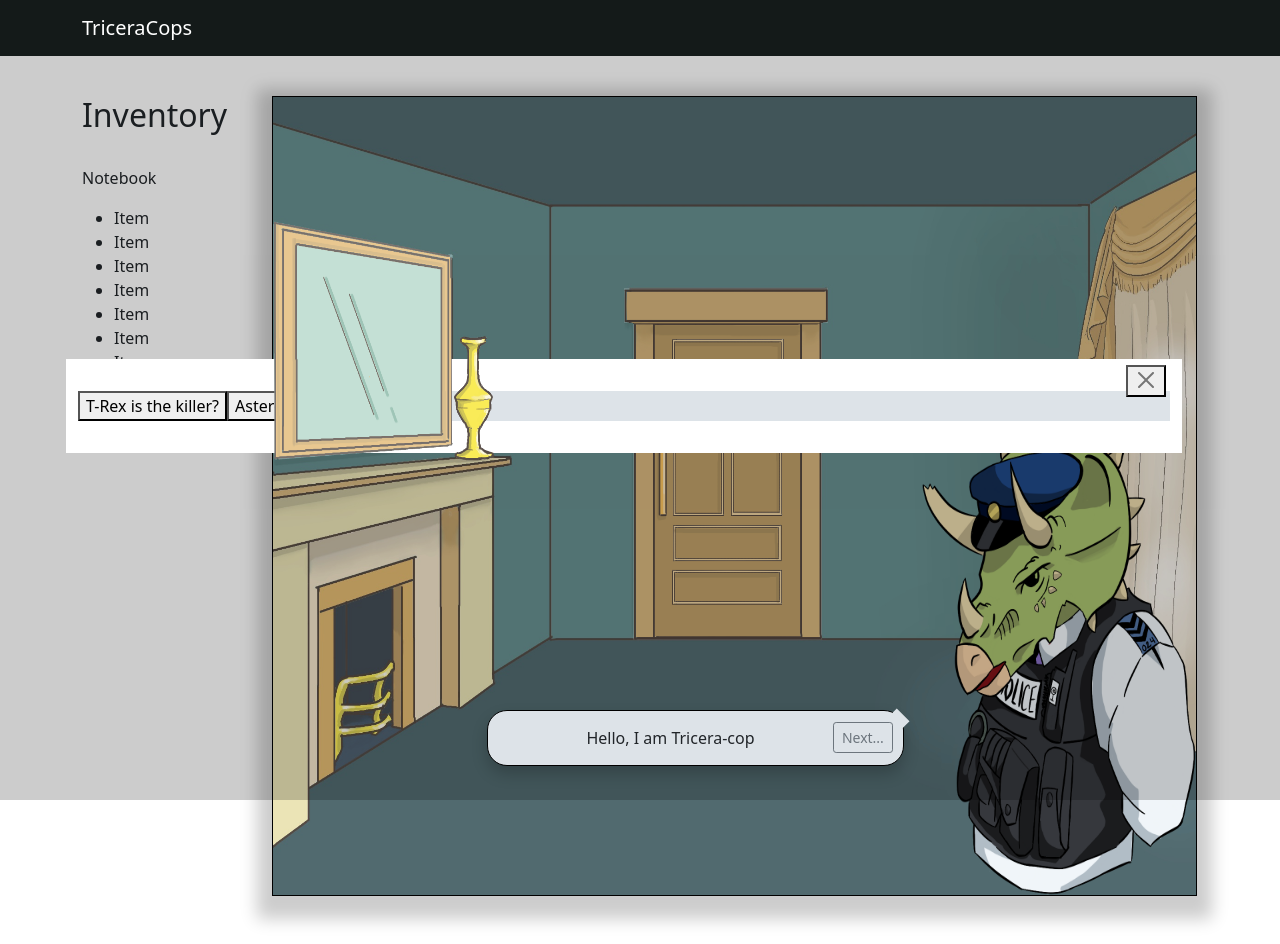
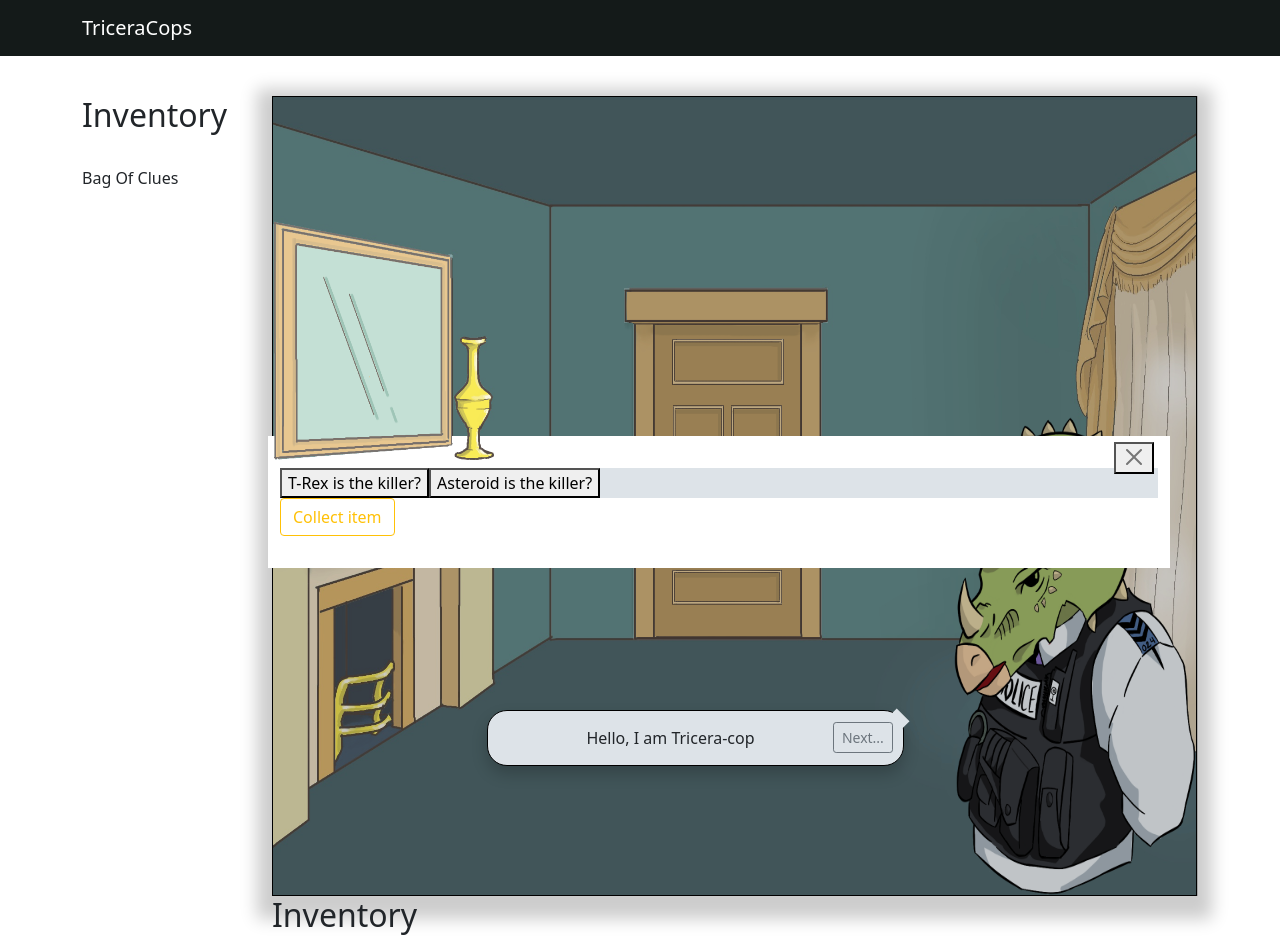
Before and after one commit to SeanEmmers/tricera-COPS, a React (Create React App) app: page / in a window 1280 px wide. Both pictures are taken after a click on the picture 725 px from the left and 464 px from the top of the page. Built offline with nearby package versions, Linux system fonts and the light colour scheme.

Commit message:
first commit

```diff
--- a/src/App.css
+++ b/src/App.css
@@ -49,6 +49,7 @@ body {
   left: 0.1%;
   border: none;
   outline: transparent;
+
 }
 
 /*
@@ -123,6 +124,7 @@ body {
   background: #dde3e8;
   top: -1000px;
   left: 0px;
+    z-index: inherit;
 }
 
 .small-btn {
--- a/src/App.js
+++ b/src/App.js
@@ -30,6 +30,7 @@ function App() {
         <br />
         <Row>
           <Col lg="2">
+
             <Inventory />
           </Col>
 
--- a/src/components/landing-room/Inventory.js
+++ b/src/components/landing-room/Inventory.js
@@ -1,22 +1,19 @@
 import React from "react";
-import { Container, Row, Col } from "react-bootstrap";
+import Popup from "./PopUp";
+// import { Container, Row, Col } from "react-bootstrap";
 
+let allActs = [];
 const Inventory = () => {
+
+
   return (
     <div>
       <div className="inventory">
         <h2>Inventory</h2>
-        < br />
-        <p>Notebook</p>
-        <ul>
-          <li>Item</li>
-          <li>Item</li>
-          <li>Item</li>
-          <li>Item</li>
-          <li>Item</li>
-          <li>Item</li>
-          <li>Item</li>
-        </ul>
+        <br />
+
+        <p> Bag Of Clues</p>
+
       </div>
     </div>
   );
--- a/src/components/landing-room/LandingRoom.js
+++ b/src/components/landing-room/LandingRoom.js
@@ -10,6 +10,7 @@ import Cop from "./room-one-images/triceCOP.png";
 import MirrorBasic from "./room-one-images/basic-mirror.png";
 import MirrorGlow from "./room-one-images/highlighted-mirror.png";
 import { Button } from "react-bootstrap";
+import Inventory from "./Inventory.js";
 
 class SpeechBubble extends React.Component {
   constructor(props) {
@@ -82,13 +83,31 @@ const Jar = () => {
 const Door = () => {
   const [buttonPopUp, setButtonPopup] = useState(false);
 
-  return(
+  return (
     <div>
-      <img className="doorOutline" onClick={() => setButtonPopup(true)} src={DoorBasic} onMouseOver={e => e.currentTarget.src = DoorGlow} onMouseOut={e => e.currentTarget.src = DoorBasic } alt="OrangeDoor"/>
+
+      <img
+        className="doorOutline"
+        onClick={() => setButtonPopup(true)}
+        src={DoorBasic}
+        onMouseOver={(e) => (e.currentTarget.src = DoorGlow)}
+        onMouseOut={(e) => (e.currentTarget.src = DoorBasic)}
+        alt="OrangeDoor"
+      />
       <Popup trigger={buttonPopUp} setTrigger={setButtonPopup}>
         <div className="EndingText">
-          <button className="popup-btn" onClick={() => window.alert('You win!!')}>T-Rex is the killer?</button>
-          <button className="popup-btn" onClick={() => window.alert('You lose!!')}>Asteroid is the killer?</button>
+          <button
+            className="popup-btn"
+            onClick={() => window.alert("You win!!")}
+          >
+            T-Rex is the killer?
+          </button>
+          <button
+            className="popup-btn"
+            onClick={() => window.alert("You lose!!")}
+          >
+            Asteroid is the killer?
+          </button>
         </div>
       </Popup>
     </div>
@@ -105,12 +124,13 @@ const LandingRoom = () => {
   return (
     <div className="LandingRoom">
       <div className="parent">
-        <img className="backgroundImage" src={RoomOneImage} alt="TriceraCop"/>
-        <DinoCop/>
-        <Door/>
-        <Jar/>
-        <SpeechBubble/>
-        <Mirror/>
+        <img className="backgroundImage" src={RoomOneImage} alt="TriceraCop" />
+        <DinoCop />
+        <Door />
+        <Jar />
+        <SpeechBubble />
+        <Mirror />
+        <Inventory />
       </div>
     </div>
   );
--- a/src/components/landing-room/PopUp.css
+++ b/src/components/landing-room/PopUp.css
@@ -1,5 +1,5 @@
 .popup {
-  position: fixed;
+  position: absolute;
   top: 0;
   left: 0;
   width: 100%;
@@ -9,6 +9,7 @@
   display: flex;
   justify-content: center;
   align-items: center;
+  z-index: inherit;
 }
 
 .popup-inner {
--- a/src/components/landing-room/PopUp.js
+++ b/src/components/landing-room/PopUp.js
@@ -1,6 +1,6 @@
 import React from 'react'
 import './PopUp.css'
-import { Container, Row, Col, CloseButton } from "react-bootstrap";
+import { Container, Row, Col, CloseButton, Button } from "react-bootstrap";
 
 function Popup(props) {
   return props.trigger ? (
@@ -16,8 +16,8 @@ function Popup(props) {
               <CloseButton />{" "}
             </button>
             {props.children}
+            <Button id="collectButton" variant="outline-warning">Collect item</Button>
           </div>
-
         </Row>
       </Container>
     </div>
```
Also changed, not shown: src/components/landing-room/room-one-images/Tooth.png (deleted), src/components/landing-room/room-one-images/ToothBloody.png (added). Lines whose indentation alone changed are shown as unchanged.
